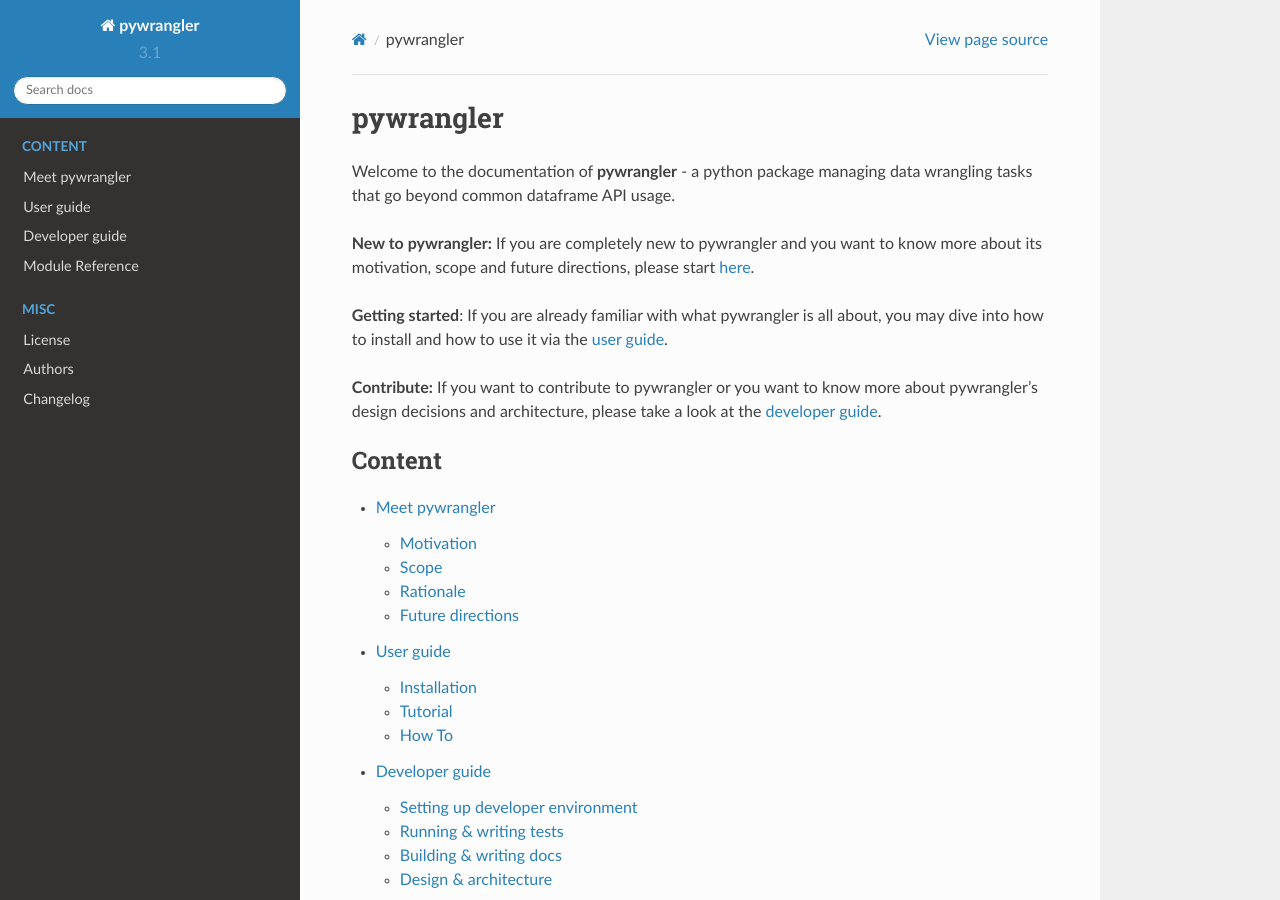
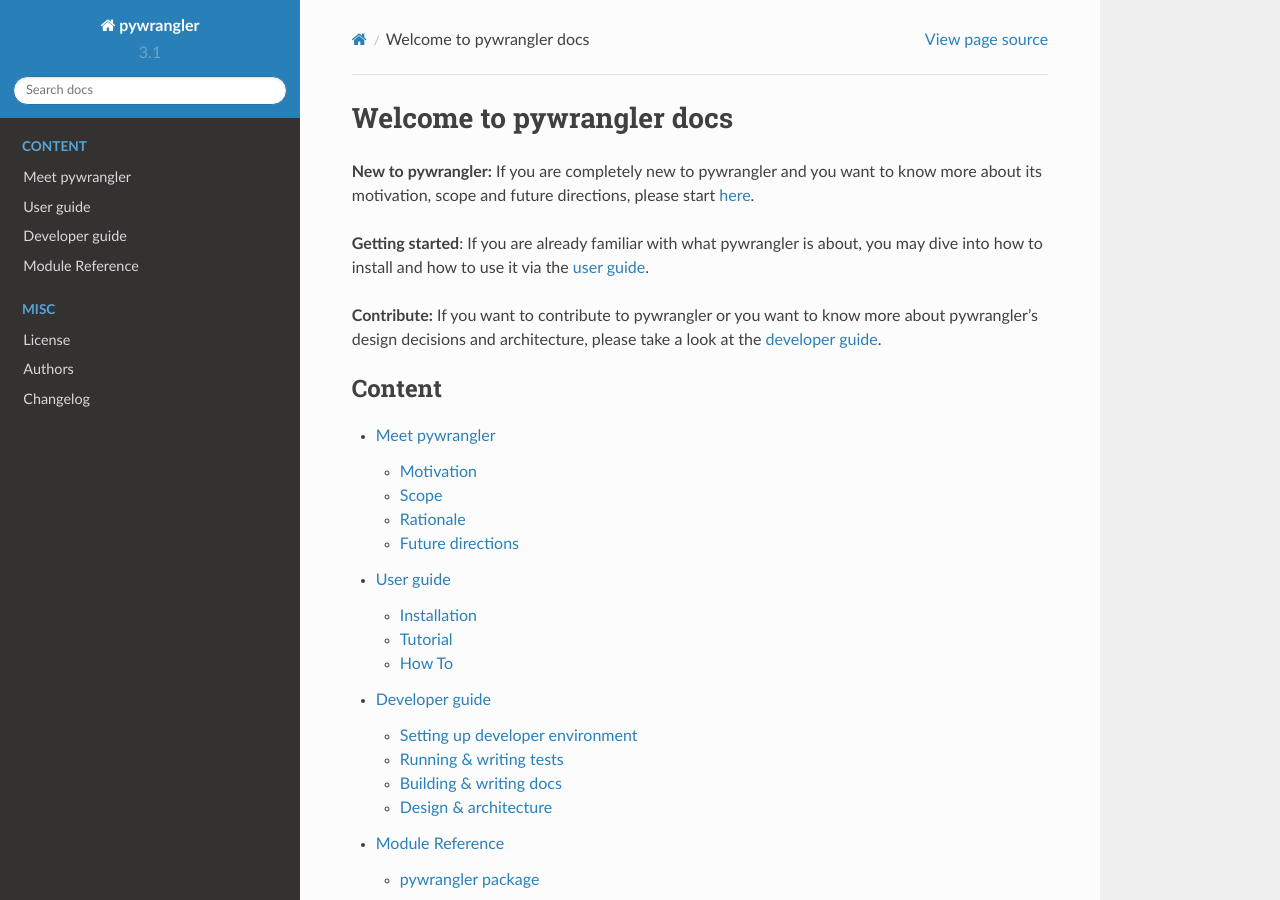
Before and after one commit to mansenfranzen/pywrangler, a Sphinx documentation site: the page built from docs/index.rst, in a window 1280 px wide and 900 px high. Built offline with Sphinx 7.4.7 and the Read the Docs theme 2.0.0, drawn with Linux system fonts in a browser that asks for light colours.

Commit message:
Update index [ci skip]

```diff
--- a/docs/index.rst
+++ b/docs/index.rst
@@ -1,14 +1,11 @@
-==========
-pywrangler
-==========
-
-Welcome to the documentation of **pywrangler** - a python package managing data
-wrangling tasks that go beyond common dataframe API usage.
+==========================
+Welcome to pywrangler docs
+==========================
 
 **New to pywrangler:** If you are completely new to pywrangler and you want to know more about its
 motivation, scope and future directions, please start :doc:`here <meet_pywrangler>`.
 
-**Getting started**: If you are already familiar with what pywrangler is all about, you may
+**Getting started**: If you are already familiar with what pywrangler is about, you may
 dive into how to install and how to use it via the :doc:`user guide <user_guide>`.
 
 **Contribute:** If you want to contribute to pywrangler or you want to know more about
@@ -26,7 +23,6 @@ pywrangler's design decisions and architecture, please take a look at the
    Module Reference <api/modules>
 
 
-
 .. toctree::
    :caption: Misc
    :maxdepth: 2
```
